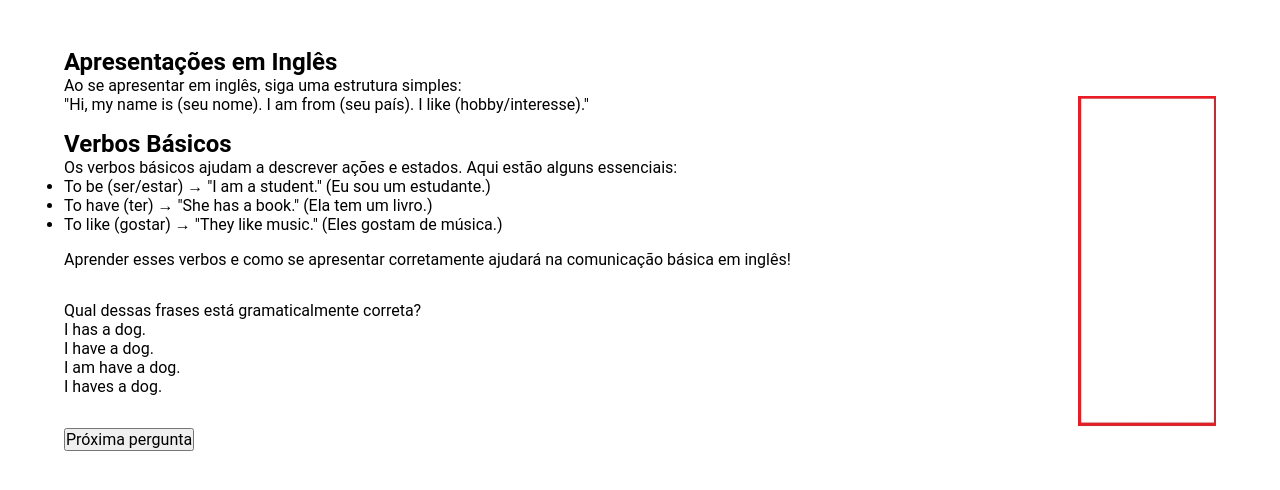
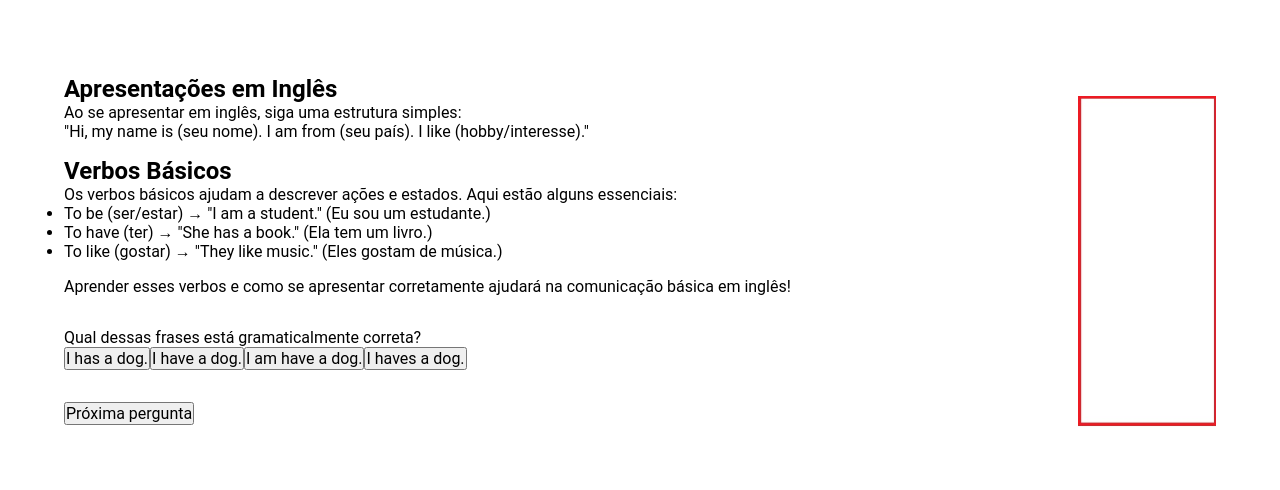
Before and after one commit to gustavoZuin237/kingdom-of-dialect, a React (Vite) app: page /level1 in a window 1280 px wide. Shown: the top 490 px of the page. Built offline with nearby package versions, Linux system fonts and the light colour scheme.

Commit message:
Feat: added verification for correct answers to Level1 and added username storing using SessionStorage

```diff
--- a/src/data/questions.ts
+++ b/src/data/questions.ts
@@ -1,13 +1,18 @@
 export interface QuestionListInterface {
   id: number,
   question: string,
-  answers: string[],
+  answers: AnswersInterface[],
   correctAnswer: number
 }
 
 interface QuestionInterface {
   category: number,
   questionList: QuestionListInterface[],
+}
+
+interface AnswersInterface {
+  id: number,
+  answer: string
 }
 
 export const questions: QuestionInterface[] = [
@@ -18,47 +23,79 @@ export const questions: QuestionInterface[] = [
             id: 1,
             question: "Qual é a maneira correta de se apresentar?",
             answers: [
-                "Hi! My name is Maria. I am from Brazil.",
-                "Hello! Name Maria. From Brazil I.",
-                "Hi! I name Maria. I from Brazil.",
-                "Hello! Am Maria. I from Brazil."
+                {
+                  id: 1,
+                  answer: "Hi! My name is Maria. I am from Brazil.",
+                },
+                {
+                  id: 2,
+                  answer: "Hello! Name Maria. From Brazil I.",
+                },
+                {
+                  id: 3,
+                  answer: "Hello! Name Maria. From Brazil I.",
+                },
+                {
+                  id: 4,
+                  answer: "Hello! Am Maria. I from Brazil.",
+                },
               ],
-              correctAnswer: 0
+              correctAnswer: 1
         },
         {
             id: 2,
             question: "Qual verbo usamos para falar nosso nome?",
-            answers: ["Do", "Have", "Be", "Like"],
-            correctAnswer: 2
+            answers: [
+              { id: 1, answer: "Do" },
+              { id: 2, answer: "Have" },
+              { id: 3, answer: "Be" },
+              { id: 4, answer: "Like" }
+            ],
+            correctAnswer: 3
         },
         {
             id: 3,
             question: "Qual é a forma correta do verbo 'to be' nesta frase?\n'She ___ a teacher.'",
-            answers: ["am", "is", "are", "be"],
-            correctAnswer: 1
+            answers: [
+              { id: 1, answer: "am" },
+              { id: 2, answer: "is" },
+              { id: 3, answer: "are" },
+              { id: 4, answer: "be" }
+            ],
+            correctAnswer: 2
         },
         {
             id: 4,
             question: "Qual dessas frases está gramaticalmente correta?",
-            answers: ["I has a dog.", "I have a dog.", "I am have a dog.", "I haves a dog."],
-            correctAnswer: 1
+            answers: [
+              { id: 1, answer: "I has a dog." },
+              { id: 2, answer: "I have a dog." },
+              { id: 3, answer: "I am have a dog." },
+              { id: 4, answer: "I haves a dog." }
+            ],
+            correctAnswer: 2
         },
         {
             id: 5,
             question: "Qual verbo usamos para falar sobre posse (algo que possuímos)?",
-            answers: ["Like", "Have", "Do", "Be"],
-            correctAnswer: 1
+            answers: [
+              { id: 1, answer: "Like" },
+              { id: 2, answer: "Have" },
+              { id: 3, answer: "Do" },
+              { id: 4, answer: "Be" }
+            ],
+            correctAnswer: 2
         },
         {
             id: 6,
             question: "Qual é a forma correta de perguntar o nome de alguém?",
             answers: [
-              "Who are you?",
-              "How you name?",
-              "What is your name?",
-              "Who name you?"
+              { id: 1, answer: "Who are you?" },
+              { id: 2, answer: "How you name?" },
+              { id: 3, answer: "What is your name?" },
+              { id: 4, answer: "Who name you?" }
             ],
-            correctAnswer: 2
+            correctAnswer: 3
         },
       ]
     },
@@ -68,38 +105,68 @@ export const questions: QuestionInterface[] = [
             {
               id: 1,
               question: "Qual desses animais pode voar?",
-              answers: ["Dog", "Elephant", "Bird", "Cat"],
-              correctAnswer: 2
+              answers: [
+                { id: 1, answer: "Dog" },
+                { id: 2, answer: "Elephant" },
+                { id: 3, answer: "Bird" },
+                { id: 4, answer: "Cat" }
+              ],
+              correctAnswer: 3
             },
             {
               id: 2,
               question: "Qual é o nome correto para 'cachorro' em inglês?",
-              answers: ["Cat", "Dog", "Horse", "Mouse"],
-              correctAnswer: 1
+              answers: [
+                { id: 1, answer: "Cat" },
+                { id: 2, answer: "Dog" },
+                { id: 3, answer: "Horse" },
+                { id: 4, answer: "Mouse" }
+              ],
+              correctAnswer: 2
             },
             {
               id: 3,
               question: "Complete a frase: 'Fish ___ in the water.'",
-              answers: ["fly", "run", "swim", "jump"],
-              correctAnswer: 2
+              answers: [
+                { id: 1, answer: "fly" },
+                { id: 2, answer: "run" },
+                { id: 3, answer: "swim" },
+                { id: 4, answer: "jump" }
+              ],
+              correctAnswer: 3
             },
             {
               id: 4,
               question: "Qual desses animais é um réptil?",
-              answers: ["Frog", "Snake", "Rabbit", "Penguin"],
-              correctAnswer: 1
+              answers: [
+                { id: 1, answer: "Frog" },
+                { id: 2, answer: "Snake" },
+                { id: 3, answer: "Rabbit" },
+                { id: 4, answer: "Penguin" }
+              ],
+              correctAnswer: 2
             },
             {
               id: 5,
               question: "Qual é o nome correto para 'gato' em inglês?",
-              answers: ["Dog", "Lion", "Cat", "Rabbit"],
-              correctAnswer: 2
+              answers: [
+                { id: 1, answer: "Dog" },
+                { id: 2, answer: "Lion" },
+                { id: 3, answer: "Cat" },
+                { id: 4, answer: "Rabbit" }
+              ],
+              correctAnswer: 3
             },
             {
               id: 6,
               question: "Qual animal gosta de comer cenouras?",
-              answers: ["Dog", "Rabbit", "Horse", "Cat"],
-              correctAnswer: 1
+              answers: [
+                { id: 1, answer: "Dog" },
+                { id: 2, answer: "Rabbit" },
+                { id: 3, answer: "Horse" },
+                { id: 4, answer: "Cat" }
+              ],
+              correctAnswer: 2
             }
       ]
 
@@ -111,46 +178,66 @@ export const questions: QuestionInterface[] = [
               id: 1,
               question: "Qual é a frase correta para pedir um menu?",
               answers: [
-                "Can I have a bill, please?",
-                "Can I have a menu, please?",
-                "I want a food, please.",
-                "Could I get a drink?"
+                { id: 1, answer: "Can I have a bill, please?" },
+                { id: 2, answer: "Can I have a menu, please?" },
+                { id: 3, answer: "I want a food, please." },
+                { id: 4, answer: "Could I get a drink?" }
               ],
               correctAnswer: 1
             },
             {
               id: 2,
               question: "Qual utensílio usamos para cortar alimentos?",
-              answers: ["Fork", "Spoon", "Plate", "Knife"],
+              answers: [
+                { id: 1, answer: "Fork" },
+                { id: 2, answer: "Spoon" },
+                { id: 3, answer: "Plate" },
+                { id: 4, answer: "Knife" }
+              ],
               correctAnswer: 3
             },
             {
               id: 3,
               question: "Complete a frase: 'I would like to order a ___.'",
-              answers: ["drink", "water", "menu", "plate"],
+              answers: [
+                { id: 1, answer: "drink" },
+                { id: 2, answer: "water" },
+                { id: 3, answer: "menu" },
+                { id: 4, answer: "plate" }
+              ],
               correctAnswer: 1
             },
             {
               id: 4,
               question: "Como você pede a conta?",
               answers: [
-                "Can I get the bill, please?",
-                "Can I have a menu?",
-                "I want food.",
-                "Could I order dessert?"
+                { id: 1, answer: "Can I get the bill, please?" },
+                { id: 2, answer: "Can I have a menu?" },
+                { id: 3, answer: "I want food." },
+                { id: 4, answer: "Could I order dessert?" }
               ],
               correctAnswer: 0
             },
             {
               id: 5,
               question: "Qual utensílio usamos para beber?",
-              answers: ["Glass", "Knife", "Fork", "Plate"],
+              answers: [
+                { id: 1, answer: "Glass" },
+                { id: 2, answer: "Knife" },
+                { id: 3, answer: "Fork" },
+                { id: 4, answer: "Plate" }
+              ],
               correctAnswer: 0
             },
             {
               id: 6,
               question: "Qual termo se refere a uma entrada?",
-              answers: ["Main course", "Dessert", "Appetizer", "Drink"],
+              answers: [
+                { id: 1, answer: "Main course" },
+                { id: 2, answer: "Dessert" },
+                { id: 3, answer: "Appetizer" },
+                { id: 4, answer: "Drink" }
+              ],
               correctAnswer: 2
             }
       ]
@@ -162,42 +249,67 @@ export const questions: QuestionInterface[] = [
             {
               id: 1,
               question: "Qual é a palavra em inglês para 'calças'?",
-              answers: ["Shirt", "Dress", "Pants", "Shoes"],
+              answers: [
+                { id: 1, answer: "Shirt" },
+                { id: 2, answer: "Dress" },
+                { id: 3, answer: "Pants" },
+                { id: 4, answer: "Shoes" }
+              ],
               correctAnswer: 2
             },
             {
               id: 2,
               question: "Como você pergunta se pode experimentar algo?",
               answers: [
-                "Can I wear this?",
-                "Can I try this on?",
-                "What size is this?",
-                "Where can I buy this?"
+                { id: 1, answer: "Can I wear this?" },
+                { id: 2, answer: "Can I try this on?" },
+                { id: 3, answer: "What size is this?" },
+                { id: 4, answer: "Where can I buy this?" }
               ],
               correctAnswer: 1
             },
             {
               id: 3,
               question: "Qual é o termo para 'jaqueta' em inglês?",
-              answers: ["Shirt", "Pants", "Jacket", "Shoes"],
+              answers: [
+                { id: 1, answer: "Shirt" },
+                { id: 2, answer: "Pants" },
+                { id: 3, answer: "Jacket" },
+                { id: 4, answer: "Shoes" }
+              ],
               correctAnswer: 2
             },
             {
               id: 4,
-              question: "Complete a frase: 'Do you have this in a different ___?'",
-              answers: ["size", "color", "style", "material"],
+              question: "Complete a frase: 'Do you have this in a different ___? This one is too small.'",
+              answers: [
+                { id: 1, answer: "size" },
+                { id: 2, answer: "color" },
+                { id: 3, answer: "style" },
+                { id: 4, answer: "material" }
+              ],
               correctAnswer: 1
             },
             {
               id: 5,
               question: "Qual dessas peças de roupa é feminina?",
-              answers: ["Pants", "Shirt", "Dress", "Jacket"],
+              answers: [
+                { id: 1, answer: "Pants" },
+                { id: 2, answer: "Shirt" },
+                { id: 3, answer: "Dress" },
+                { id: 4, answer: "Jacket" }
+              ],
               correctAnswer: 2
             },
             {
               id: 6,
               question: "Qual é a palavra para 'sapatos' em inglês?",
-              answers: ["Shirt", "Dress", "Shoes", "Pants"],
+              answers: [
+                { id: 1, answer: "Shirt" },
+                { id: 2, answer: "Dress" },
+                { id: 3, answer: "Shoes" },
+                { id: 4, answer: "Pants" }
+              ],
               correctAnswer: 2
             }
       ]
@@ -209,50 +321,69 @@ export const questions: QuestionInterface[] = [
             {
               id: 1,
               question: "Qual é a palavra em inglês para 'mãe'?",
-              answers: ["Mother", "Father", "Sister", "Aunt"],
+              answers: [
+                { id: 1, answer: "Mother" },
+                { id: 2, answer: "Father" },
+                { id: 3, answer: "Sister" },
+                { id: 4, answer: "Aunt" }
+            ],
               correctAnswer: 0
             },
             {
               id: 2,
               question: "Como você pergunta quantos irmãos alguém tem?",
               answers: [
-                "How many cousins do you have?",
-                "How many brothers do you have?",
-                "How many siblings do you have?",
-                "How many friends do you have?"
-              ],
+                { id: 1, answer: "How many cousins do you have?" },
+                { id: 2, answer: "How many brothers do you have?" },
+                { id: 3, answer: "How many siblings do you have?" },
+                { id: 4, answer: "How many friends do you have?" }
+            ],
               correctAnswer: 2
             },
             {
               id: 3,
               question: "Qual é o termo para 'avô' em inglês?",
-              answers: ["Grandmother", "Uncle", "Brother", "Grandfather"],
+              answers: [
+                { id: 1, answer: "Grandmother" },
+                { id: 2, answer: "Uncle" },
+                { id: 3, answer: "Brother" },
+                { id: 4, answer: "Grandfather" }
+            ],
               correctAnswer: 3
             },
             {
               id: 4,
               question: "Complete a frase: 'What does your ___ do?'",
-              answers: ["brother", "sister", "father", "mother"],
+              answers: [
+                { id: 1, answer: "brother" },
+                { id: 2, answer: "sister" },
+                { id: 3, answer: "father" },
+                { id: 4, answer: "mother" }
+            ],
               correctAnswer: 2
             },
             {
               id: 5,
               question: "Qual é a palavra para 'tia' em inglês?",
-              answers: ["Aunt", "Sister", "Cousin", "Niece"],
+              answers: [
+                { id: 1, answer: "Aunt" },
+                { id: 2, answer: "Sister" },
+                { id: 3, answer: "Cousin" },
+                { id: 4, answer: "Niece" }
+            ],
               correctAnswer: 0
             },
             {
               id: 6,
               question: "Como você pergunta se a avó de alguém ainda está viva?",
               answers: [
-                "Is your grandmother old?",
-                "Is your grandmother happy?",
-                "Is your grandmother still alive?",
-                "Does your grandmother work?"
-              ],
+                { id: 1, answer: "Is your grandmother old?" },
+                { id: 2, answer: "Is your grandmother happy?" },
+                { id: 3, answer: "Is your grandmother still alive?" },
+                { id: 4, answer: "Does your grandmother work?" }
+            ],
               correctAnswer: 2
             }
       ]
-
     }
 ]
--- a/src/pages/levels/level1/index.tsx
+++ b/src/pages/levels/level1/index.tsx
@@ -10,11 +10,26 @@ export function Level1() {
 
     const questions = levelContext.getQuestions(1)
 
+    const username = sessionStorage.getItem("username")
+
+    console.log(username)
+
     function nextQuestion() {
         if (currentQuestion < questions.length) {
             setCurrentQuestion(currentQuestion + 1)
         } else {
             setCurrentQuestion(0)
+        } // DELETE LATER, USED FOR TESTING!!!
+    }
+
+    function checkCorrectAnswer(answerId : number) {
+        if (questions[currentQuestion].correctAnswer == answerId) {
+            window.alert("Resposta correta!")
+            nextQuestion()
+        }
+        else {
+            window.alert("Resposta errada!")
+            nextQuestion()
         }
     }
 
@@ -53,7 +68,7 @@ export function Level1() {
                             <>
                                 { questions[currentQuestion].question } <br />
                                 { questions[currentQuestion].answers.map((answer) => {
-                                    return <p>{answer}</p>
+                                    return <button key={answer.id} onClick={() => {checkCorrectAnswer(answer.id)}}>{answer.answer}</button>
                                 })}
                             </>
                         ) :
```
Also changed, not shown: src/pages/register/index.tsx (+10 -2 lines).
